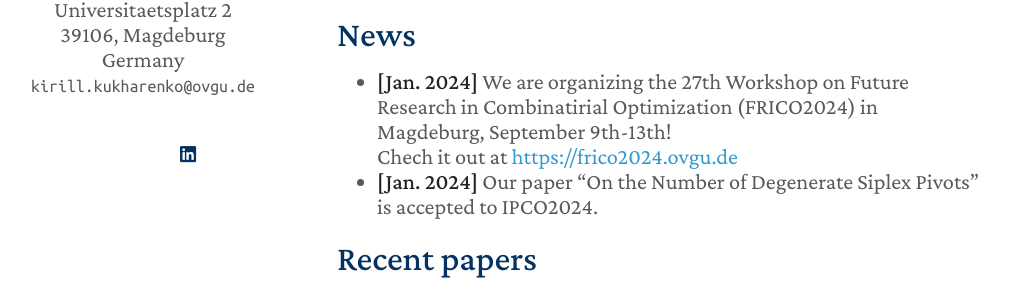
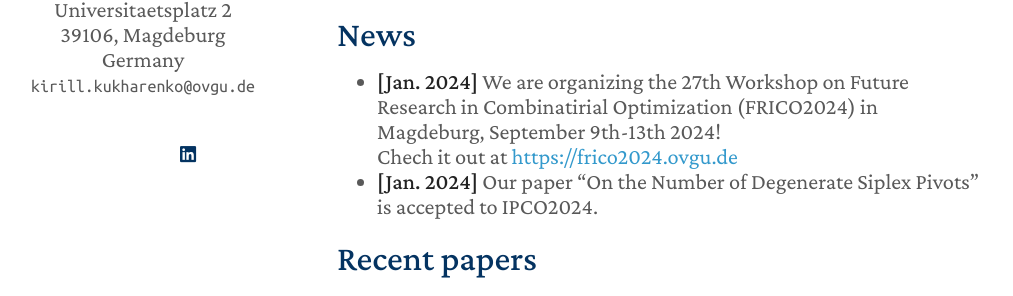
Before and after one commit to kirill-kukharenko/kirill-kukharenko.github.io, a Jekyll site: the page built from index.md, in a window 1280 px wide and 900 px high. Shown: the part 424-720 px from the top of the window, without its empty margins (133-1146 px from the left). Built offline with Jekyll 4.4.1, drawn with Linux system fonts in a browser that asks for light colours; nearby versions of some CDN libraries; a style sheet for code colours, icons or effects is not loaded; our own code applies the rules of GitHub Pages for plain Markdown files.

Commit message:
minor mistake

```diff
--- a/index.md
+++ b/index.md
@@ -17,7 +17,7 @@ Pleased to meet you!  <br> I am a Ph.D. candidate in the group of <a href='https
 ## News
 
 
-- **[Jan. 2024]** We are organizing the 27th Workshop on Future Research in Combinatirial Optimization (FRICO2024) in Magdeburg, September 9th-13th!<br> Chech it out at <a href='https://frico2024.ovgu.de'>https://frico2024.ovgu.de</a>
+- **[Jan. 2024]** We are organizing the 27th Workshop on Future Research in Combinatirial Optimization (FRICO2024) in Magdeburg, September 9th-13th 2024! <br> Chech it out at <a href='https://frico2024.ovgu.de'>https://frico2024.ovgu.de</a>
 - **[Jan. 2024]** Our paper "On the Number of Degenerate Siplex Pivots" is accepted to IPCO2024.
 
 {% include_relative _includes/publications.md %}
```
